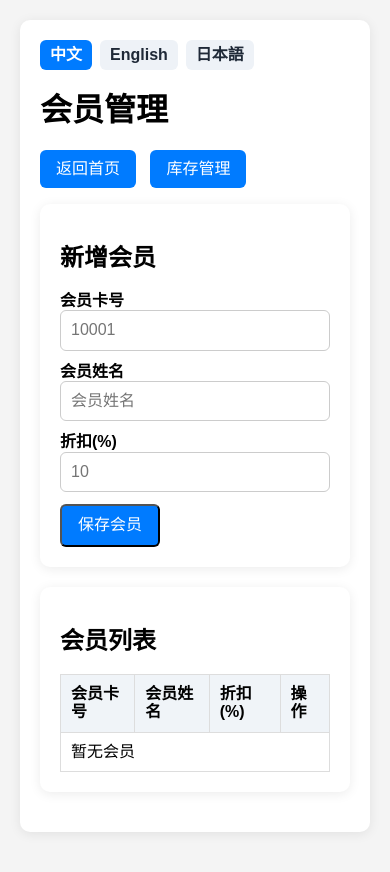
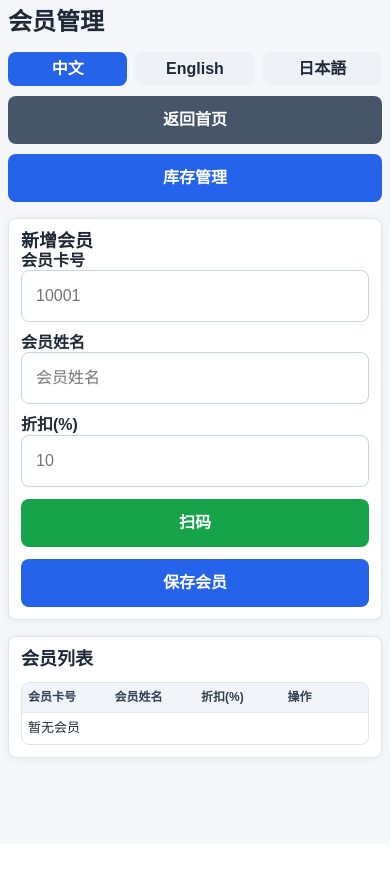
Before and after one commit to moongallerystudio-lgtm/inventory-cashier, a Flask app: page /members in a window 390 px wide. After the commit the page ends 763 px from the top, so only its background shows below. Run offline with Flask 3, Linux system fonts and the light colour scheme; some libraries are stand-ins or nearby versions.

Commit message:
refresh inventory and member mobile layouts

```diff
--- a/templates/members.html
+++ b/templates/members.html
@@ -2,37 +2,66 @@
 <html lang="{{ current_lang() }}">
 <head>
   <meta charset="UTF-8" />
+  <meta name="viewport" content="width=device-width, initial-scale=1, viewport-fit=cover" />
   <title>{{ t('members') }}</title>
   <link rel="stylesheet" href="https://cdnjs.cloudflare.com/ajax/libs/normalize/8.0.1/normalize.min.css" integrity="sha512-oHDEc8Xedv6gH6p9YxQpggD3Elo+urV7rV4p5A2aYW+Lmzl0QWvssQeCNSi82im5UwG2bKrw0P5VxE5QxQ3s6g==" crossorigin="anonymous" referrerpolicy="no-referrer" />
   <style>
-    body { font-family: Arial, sans-serif; background: #f4f4f4; padding: 20px; }
-    .page { max-width: 1000px; margin: auto; }
-    .card { background: #fff; padding: 20px; border-radius: 10px; box-shadow: 0 2px 12px rgba(0,0,0,0.08); margin-bottom: 20px; }
-    table { width: 100%; border-collapse: collapse; }
-    th, td { padding: 10px; border: 1px solid #ddd; text-align: left; }
-    th { background: #f0f4f8; }
-    .button { display: inline-block; padding: 10px 16px; border-radius: 6px; text-decoration: none; color: #fff; background: #007BFF; margin-right: 10px; }
-    .button.red { background: #dc3545; }
-    .form-row { display: grid; grid-template-columns: repeat(auto-fit, minmax(180px, 1fr)); gap: 12px; margin-bottom: 12px; }
+    * { box-sizing: border-box; }
+    html, body { width: 100%; min-height: 100%; overflow-x: hidden; }
+    body { font-family: Arial, sans-serif; background: #f5f7fa; color: #1f2937; margin: 0; }
+    .page { width: 100%; max-width: 100vw; min-height: 100vh; padding: 18px; overflow-x: hidden; }
+    .topbar { display: flex; align-items: center; justify-content: space-between; gap: 16px; margin-bottom: 16px; }
+    h1, h2 { margin: 0; }
+    h1 { font-size: 28px; }
+    h2 { font-size: 18px; }
+    .panel { min-width: 0; background: #fff; border: 1px solid #dde5ee; border-radius: 8px; padding: 16px; box-shadow: 0 1px 8px rgba(15, 23, 42, 0.06); margin-bottom: 16px; }
+    .button { display: inline-flex; align-items: center; justify-content: center; min-height: 48px; padding: 0 18px; border-radius: 8px; text-decoration: none; color: #fff; background: #2563eb; border: none; cursor: pointer; font-weight: 700; font-size: 16px; white-space: nowrap; }
+    .button.red { background: #dc2626; }
+    .button.green { background: #16a34a; }
+    .button.gray { background: #475569; }
+    .toolbar { display: flex; gap: 10px; flex-wrap: wrap; }
+    .form-row { display: grid; grid-template-columns: minmax(160px, 1fr) minmax(160px, 1fr) minmax(120px, 0.7fr) auto; gap: 12px; margin-bottom: 12px; align-items: end; }
     .form-row label { display: flex; flex-direction: column; font-weight: 600; }
-    input[type=text], input[type=number] { padding: 10px; border: 1px solid #ccc; border-radius: 6px; }
+    input[type=text], input[type=number] { width: 100%; min-height: 52px; padding: 0 14px; border: 1px solid #cbd5e1; border-radius: 8px; font-size: 16px; background: #fff; }
+    .table-wrap { min-width: 0; overflow-x: auto; margin-top: 12px; border: 1px solid #dde5ee; border-radius: 8px; -webkit-overflow-scrolling: touch; }
+    table { width: 100%; min-width: 560px; border-collapse: collapse; }
+    th, td { padding: 12px; border-bottom: 1px solid #e5eaf0; text-align: left; vertical-align: middle; }
+    th { background: #f1f5f9; color: #334155; font-size: 14px; }
+    tr:last-child td { border-bottom: none; }
     .alert { padding: 12px 16px; margin-bottom: 16px; border-radius: 8px; }
     .alert.error { background: #ffe2e6; color: #9a161b; }
     .alert.success { background: #e7f8ed; color: #1f6b2f; }
-    .language-switch { display: flex; gap: 8px; flex-wrap: wrap; margin-bottom: 12px; }
-    .lang-link { padding: 6px 10px; border-radius: 6px; color: #1f2937; background: #eef2f7; text-decoration: none; font-weight: 700; }
-    .lang-link.active { background: #007BFF; color: #fff; }
+    .language-switch { display: flex; gap: 8px; flex-wrap: wrap; }
+    .lang-link { padding: 8px 10px; border-radius: 8px; color: #1f2937; background: #eef2f7; text-decoration: none; font-weight: 700; }
+    .lang-link.active { background: #2563eb; color: #fff; }
+    #videoWrapper { display: none; margin-top: 12px; }
+    video { width: 100%; max-height: 360px; border-radius: 8px; background: #111827; }
+    @media (max-width: 760px) {
+      .page { padding: 8px; }
+      .topbar { align-items: flex-start; flex-direction: column; }
+      .topbar > div, .language-switch { width: 100%; }
+      .lang-link { flex: 1; text-align: center; }
+      .panel { padding: 12px; }
+      h1 { font-size: 24px; }
+      .toolbar { width: 100%; }
+      .form-row { grid-template-columns: 1fr; }
+      .button { width: 100%; }
+      table { min-width: 0; table-layout: fixed; }
+      th, td { padding: 8px 6px; font-size: 13px; word-break: break-word; }
+      th { font-size: 12px; }
+    }
   </style>
 </head>
 <body>
   <div class="page">
-    <div class="card">
+    <div class="topbar">
+      <h1>{{ t('members') }}</h1>
+      <div class="toolbar">
         {{ language_switch() }}
-      <h1>{{ t('members') }}</h1>
-      <p>
-        <a class="button" href="/">{{ t('home') }}</a>
+        <a class="button gray" href="/">{{ t('home') }}</a>
         <a class="button" href="/manage">{{ t('inventory') }}</a>
-      </p>
+      </div>
+    </div>
       {% with messages = get_flashed_messages(with_categories=true) %}
         {% if messages %}
           {% for category, message in messages %}
@@ -40,19 +69,21 @@
           {% endfor %}
         {% endif %}
       {% endwith %}
-      <div class="card">
+      <div class="panel">
         <h2>{{ t('new_member') }}</h2>
         <form method="post" action="/members/add">
           <div class="form-row">
-            <label>{{ t('member_id') }}<input type="text" name="member_id" placeholder="10001" required></label>
+            <label>{{ t('member_id') }}<input type="text" name="member_id" id="member_id" placeholder="10001" required></label>
             <label>{{ t('member_name') }}<input type="text" name="name" placeholder="{{ t('member_name') }}" required></label>
             <label>{{ t('discount') }}<input type="number" name="discount" min="0" max="100" step="1" placeholder="10" required></label>
+            <button class="button green" type="button" onclick="startScan('member_id')">{{ t('scan') }}</button>
           </div>
           <button class="button" type="submit">{{ t('save_member') }}</button>
         </form>
       </div>
-      <div class="card">
+      <div class="panel">
         <h2>{{ t('member_list') }}</h2>
+        <div class="table-wrap">
           <table>
             <thead>
               <tr><th>{{ t('member_id') }}</th><th>{{ t('member_name') }}</th><th>{{ t('discount') }}</th><th>{{ t('action') }}</th></tr>
@@ -76,6 +107,15 @@
           </table>
         </div>
       </div>
+      <div id="videoWrapper" class="panel">
+        <h2>{{ t('scanner') }}</h2>
+        <video id="scanVideo" playsinline muted></video>
+        <div style="margin-top:12px;">
+          <button type="button" class="button red" onclick="stopScan()">{{ t('stop_scan') }}</button>
         </div>
+      </div>
+  </div>
+  <script src="https://unpkg.com/@ericblade/quagga2/dist/quagga.min.js"></script>
+  <script src="/static/main.js"></script>
 </body>
 </html>
```
Also changed, not shown: templates/manage.html (+55 -25 lines). Lines whose indentation alone changed are shown as unchanged.
